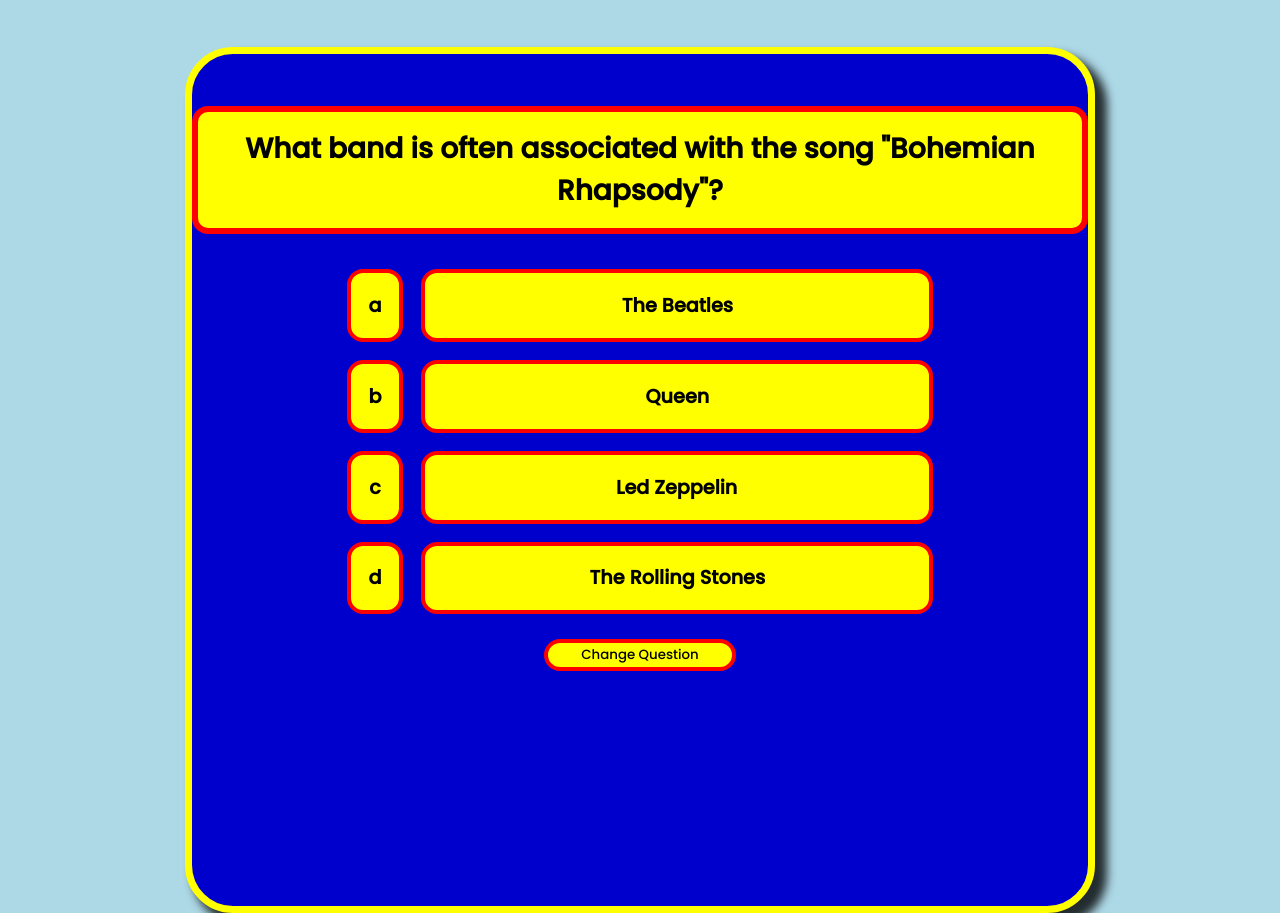
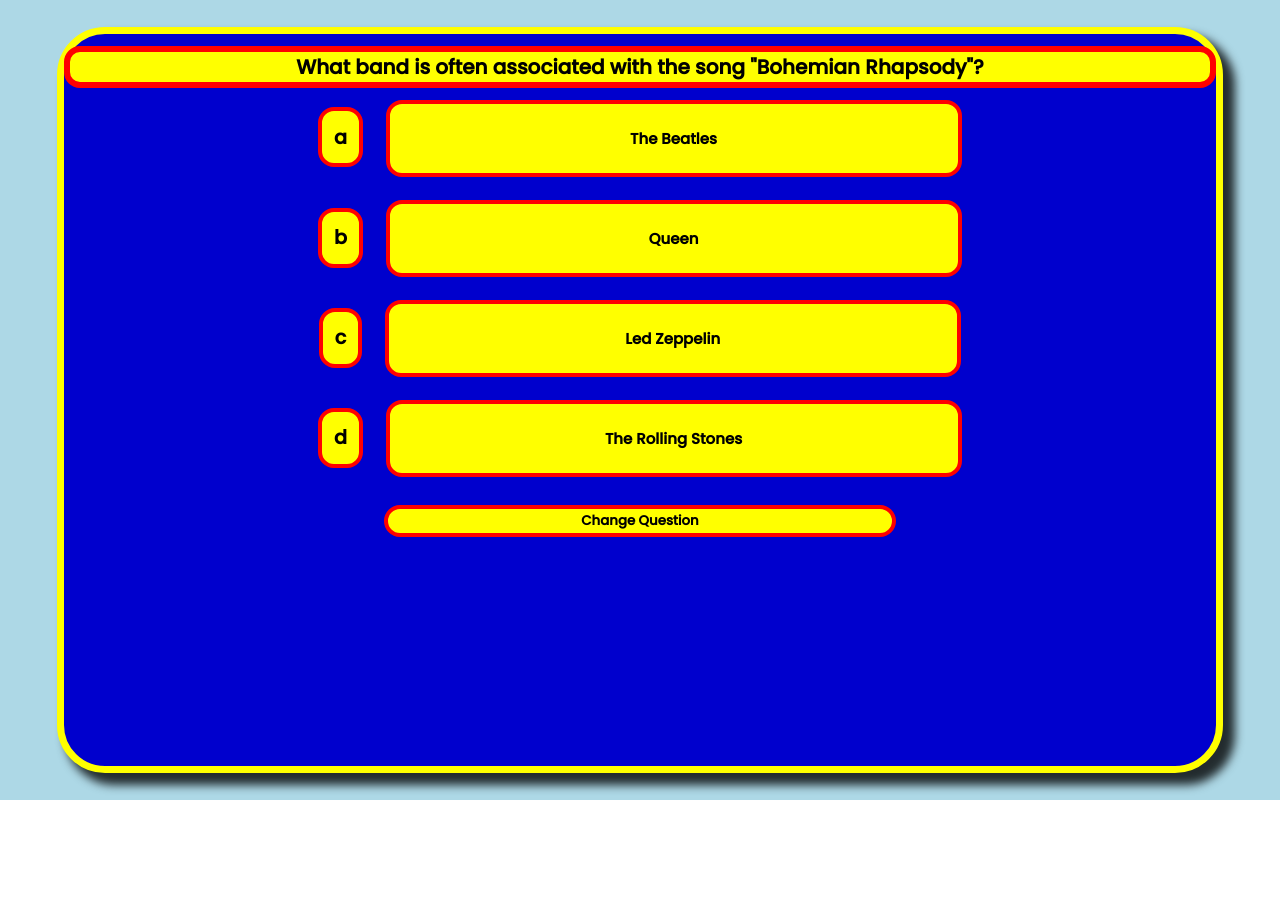
Before and after one commit to MohammadAliiiii/Quiz-Genius-Challenge, a plain HTML site: page index.html in a window 1280 px wide. Shown: the top 913 px of the page. After the commit the page ends 800 px from the top, so only its background shows below. Drawn offline with Linux system fonts and the light colour scheme; a web font is replaced by a local one.

Commit message:
Update styles.css

```diff
--- a/styles.css
+++ b/styles.css
@@ -2,7 +2,7 @@
 
 .container{
     background-color: lightblue;
-    height: 120vh;
+    height: 100vh;
     justify-content: center;
     align-items: center;
     text-align: center;
@@ -15,27 +15,27 @@
     font-family: 'Poppins', sans-serif;
 }
 .box{
-    height: 100vh;
-    width: 70vw;
+    height: 90vh;
+    width: 90vw;
     background: mediumblue;
-    padding-top: 4%;
+    padding-top: 1%;
     border: 7px solid yellow;
     border-radius: 6vh;
     box-shadow: 10px 10px 10px 2px rgba(0,0,0,.8);
 
 }
 .answer{
-    font-size: larger;
+    font-size: 15px;
     margin: 1%;
     padding: 2%;
-    width: 40vw;
+    width: 50%;
     background: yellow;
     border: 4px solid red;
     border-radius: 2vh;
     font-weight: 900;
 }
 .answers{
-    margin-top: 4%;
+    margin-top: 1%;
 
 }
 .question{
@@ -43,17 +43,15 @@
     background: yellow;
     border: 6px solid red;
     border-radius: 2vh;
-    font-size: 28px;
-    padding: 2vh 2vw;
+    font-size: 20px;
     font-weight: 900;
 }
 .result{
-    margin-top: 3vh;
     color: yellow;
 }.answerss{
     font-size: larger;
     margin: 1%;
-    padding: 2%;
+    padding: 1%;
     background: yellow;
     border: 4px solid red;
     border-radius: 2vh;
@@ -72,6 +70,7 @@
     border: 4px solid red;
     border-radius: 4vh;
     height: 4vh;
-    width: 15vw;
+    width: 40vw;
     margin-top: 2vh;
+    font-weight: bolder;
 }
```
